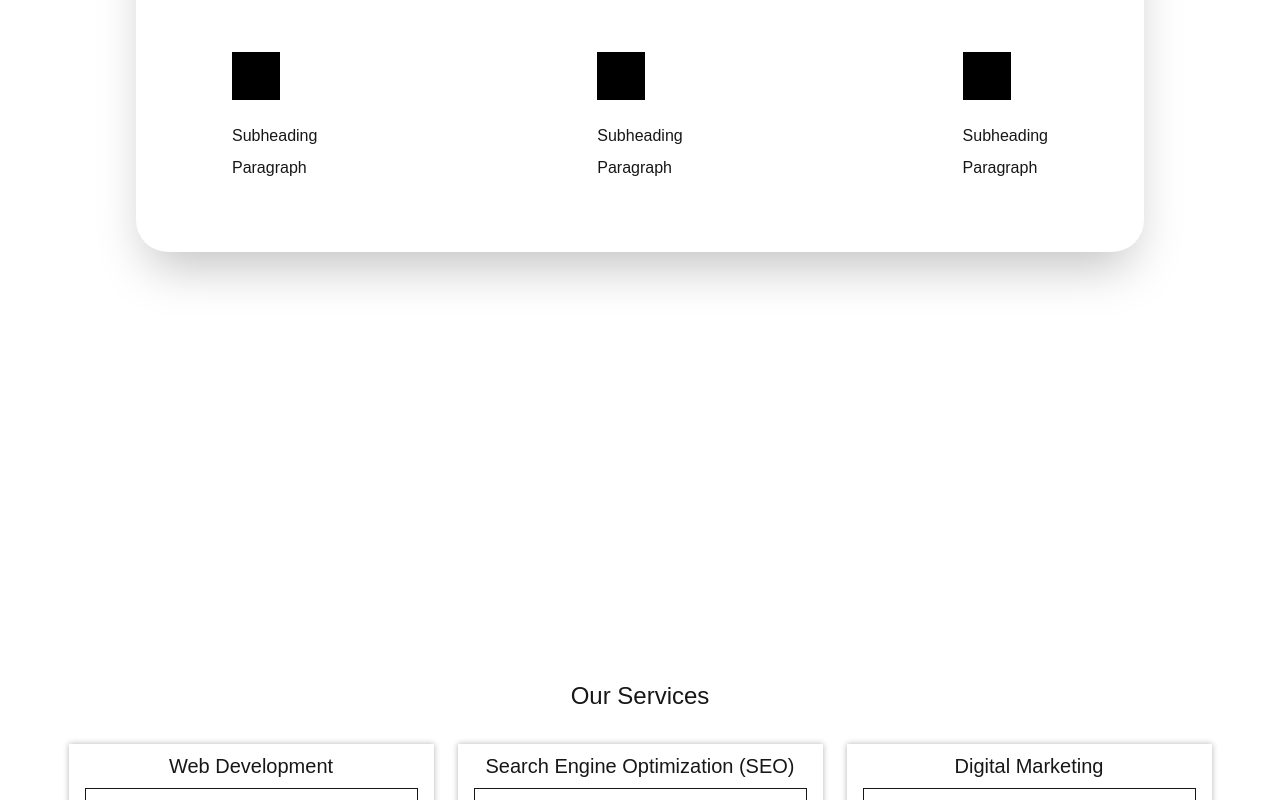
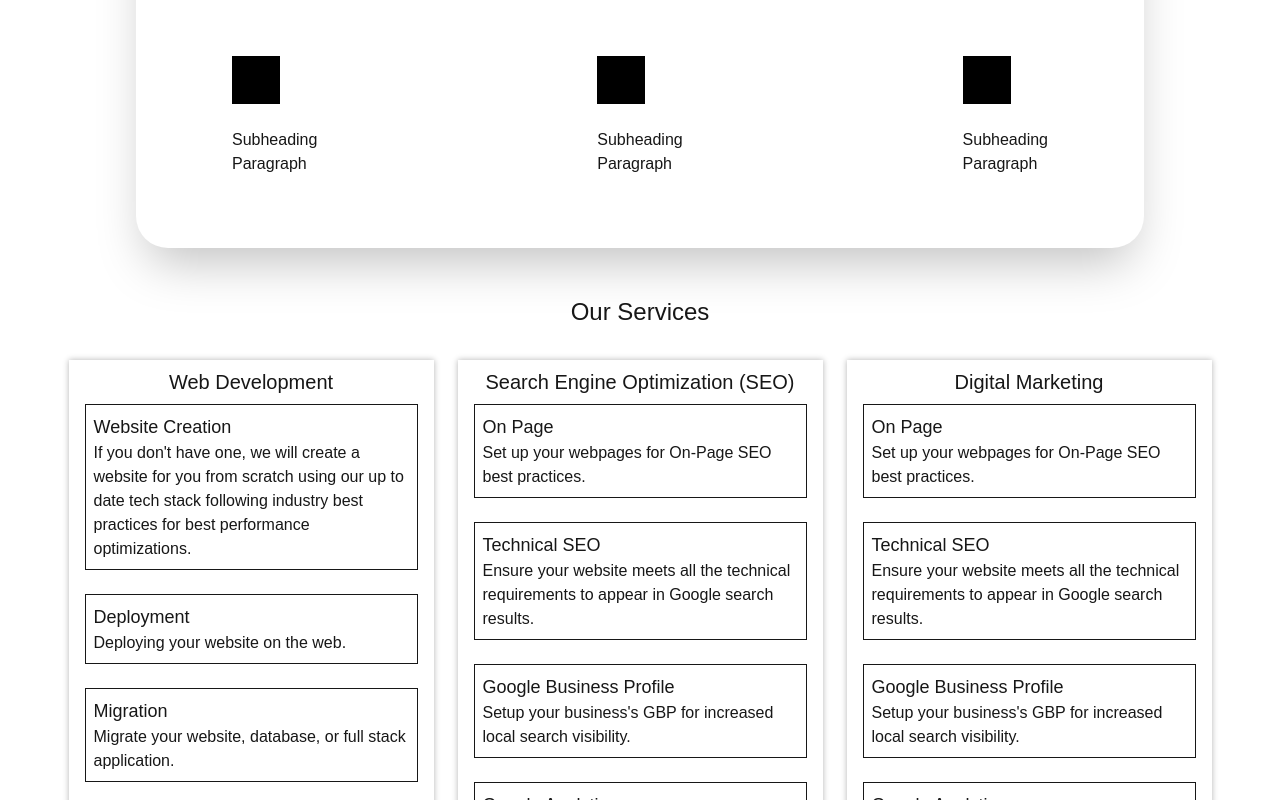
Before and after one commit to hissamdev/portfolio, a Next.js app: page /portfolio in a window 1280 px wide. Shown: the part 1040-1840 px from the top of the page. Built offline with nearby package versions, Linux system fonts and the light colour scheme.

Commit message:
Responsiveness improvements and minor adjustments

```diff
--- a/app/(root)/portfolio/page.tsx
+++ b/app/(root)/portfolio/page.tsx
@@ -4,7 +4,7 @@ import Image from "next/image";
 export default function Portfolio() {
   return (
     <>
-      <section className="flex justify-center h-screen bg-cyan-100">
+      <section className="flex justify-center h-1/2 sm:h-screen bg-cyan-100">
         <div className="xl:pl-2">
           <div className="xl:pt-18 grid sm:grid-cols-[1fr_1fr] xl:grid-cols-[1fr_1fr] md:h-192 w-full">
             <div className="xl:pt-12 pt-12">
@@ -28,32 +28,32 @@ export default function Portfolio() {
         </div>
       </section>
 
-      <section className="h-screen flex justify-center">
+      <section className="sm:h-1/2 flex justify-center">
         <div className="prevent-height-inheritance">
-          <div className="flex flex-col gap-18 rounded-4xl px-24 py-18 shadow-2xl">
-            <div className="wwd-top-row flex gap-24 w-full justify-around">
+          <div className="flex flex-col gap-4 sm:gap-18 rounded-4xl p-6 sm:px-24 sm:py-18 sm:shadow-2xl">
+            <div className="wwd-top-row flex flex-col gap-2 sm:gap-24 w-full justify-around sm:flex-row shrink">
               <div className="wwd-left-text">
                 <p className="text-green-600 pb-1">Our Goals</p>
-                <h2 className="text-5xl">How it works</h2>
+                <h2 className="text-3xl sm:text-5xl text-nowrap">How it works</h2>
               </div>
-              <div className="wwd-right-text w-112">
-                <p className="text-lg pt-4">Cordra Studios is focused on helping small businesses find the right tools to grow</p>
+              <div className="wwd-right-text max-w-112 min-w-[300px]">
+                <p className="text-lg pb-2 sm:pt-4">Cordra Studios is focused on helping small businesses find the right tools to grow</p>
               </div>
             </div>
-            <div className="wwd-bottom-row flex justify-between">
-              <div className="wwd-item1">
-                <div className="iconimage w-12 h-12 bg-black mb-6"></div>
-                <h3 className="pb-2">Subheading</h3>
+            <div className="wwd-bottom-row flex justify-between flex-col items-center sm:items-start sm:flex-row">
+              <div className="wwd-item">
+                <div className="iconimage"></div>
+                <h3 className="">Subheading</h3>
                 <p>Paragraph</p>
               </div>
-              <div className="wwd-item1">
-                <div className="iconimage w-12 h-12 bg-black mb-6"></div>
-                <h3 className="pb-2">Subheading</h3>
+              <div className="wwd-item">
+                <div className="iconimage"></div>
+                <h3 className="">Subheading</h3>
                 <p>Paragraph</p>
               </div>
-              <div className="wwd-item1">
-                <div className="iconimage w-12 h-12 bg-black mb-6"></div>
-                <h3 className="pb-2">Subheading</h3>
+              <div className="wwd-item">
+                <div className="iconimage"></div>
+                <h3 className="">Subheading</h3>
                 <p>Paragraph</p>
               </div>
             </div>
@@ -62,10 +62,10 @@ export default function Portfolio() {
       </section>
 
       <section className="h-screen">
-        <div className="px-6">
+        <div className="px-2">
           <h2 className="text-2xl text-center pt-12 pb-8">Our Services</h2>
 
-          <div className="flex flex-col items-center sm:items-start sm:justify-center gap-6 sm:flex-row sm:flex-wrap sm:items-stretch">
+          <div className="services-parent flex flex-col items-center sm:items-start sm:justify-center gap-6 sm:flex-row sm:flex-wrap sm:items-stretch">
             <div className="servcie-container web-dev pt-2 p-4">
               <h3 className="text-center pb-2">Web Development</h3>
               <div className="border p-2 mb-6">
--- a/app/globals.css
+++ b/app/globals.css
@@ -40,9 +40,20 @@ ul, li {
   @apply w-98 h-98 border rounded-2xl absolute cursor-pointer transition-transform duration-100 ease-in-out hover:-translate-y-4 hover:scale-100;
 }
 
+.wwd-item div {
+  @apply w-12 h-12 bg-black mb-1 sm:mb-6;
+}
+
+.wwd-item p {
+  @apply pb-4 sm:pb-0;
+}
+
+.services-parent h4 {
+  @apply text-lg;
+}
+
 .servcie-container {
-  min-width: 300px;
-  max-width: 365px;
+  @apply sm:max-w-[365px] min-w-[300px];
   box-shadow: 0 0 6px rgba(0, 0, 0, 0.30);
   @apply flex-1 h-full;
 }
```
